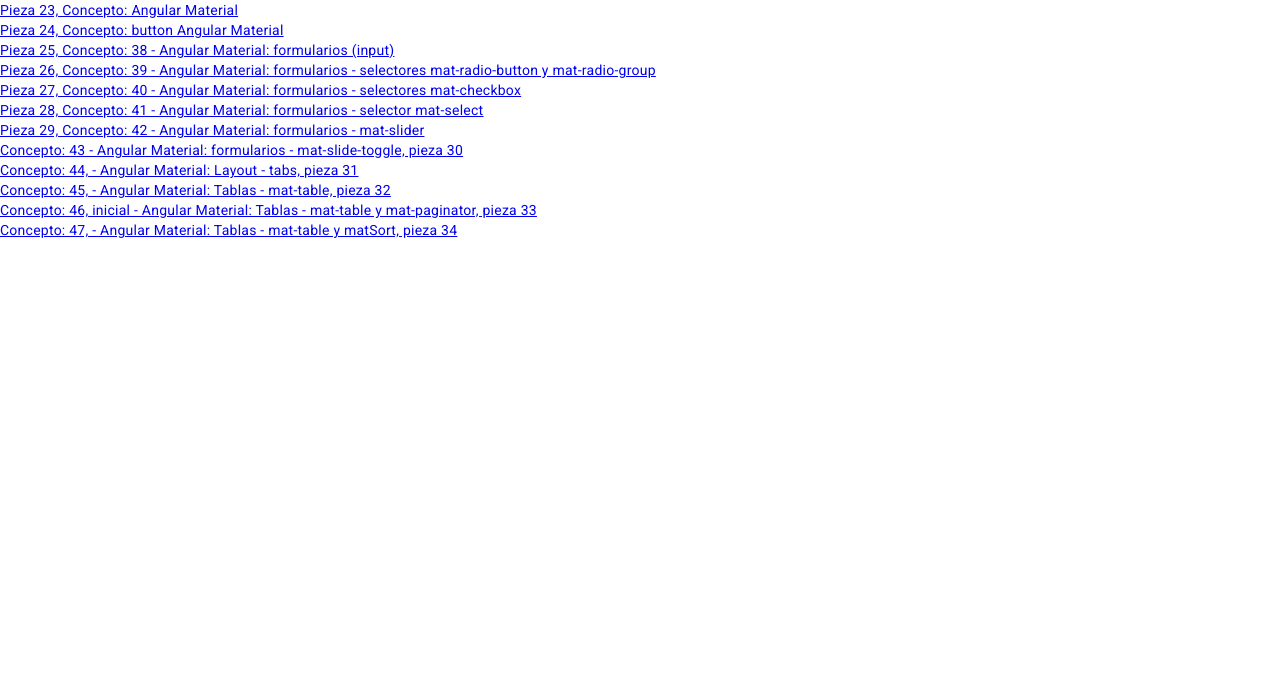
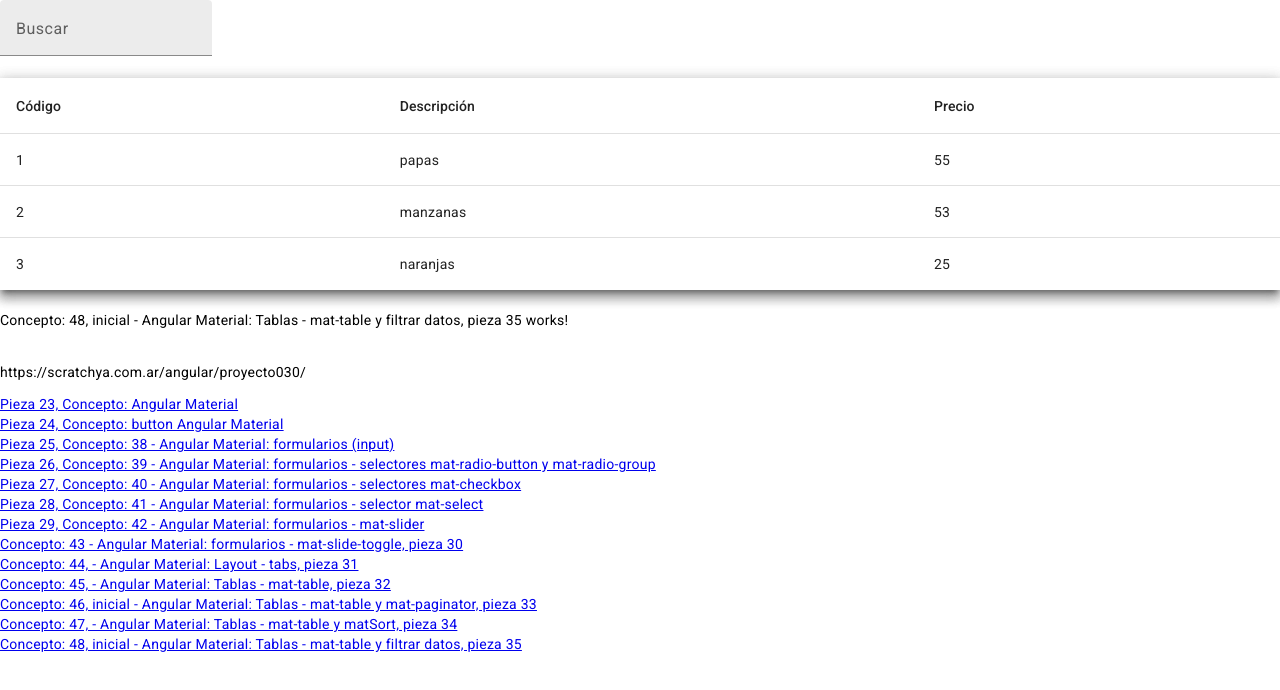
Before and after one commit to Miguelepst/appweb7, an Angular app: page /app-pieza35-p in a window 1280 px wide. Before the commit this address led to /. Shown: the top 690 px of the page. Built offline with nearby package versions, Linux system fonts and the light colour scheme.

Commit message:
Concepto: 48, Funcional(OK) - Angular Material: Tablas - mat-table y filtrar datos, pieza 35

```diff
--- /dev/null
+++ b/src/app/features/modulo1/components/pieza35/pieza35-p/pieza35-p.component.css
@@ -0,0 +1,3 @@
+table {
+    width: 100%;
+ }
--- /dev/null
+++ b/src/app/features/modulo1/components/pieza35/pieza35-p/pieza35-p.component.html
@@ -0,0 +1,31 @@
+<mat-form-field>
+  <mat-label>Buscar</mat-label>
+  <input matInput (keyup)="filtrar($event)" placeholder="buscar">
+</mat-form-field>
+<div class="mat-elevation-z8">
+  <table mat-table [dataSource]="dataSource" class="mat-elevation-z8">
+
+    <ng-container matColumnDef="codigo">
+      <th mat-header-cell *matHeaderCellDef> Código </th>
+      <td mat-cell *matCellDef="let articulo"> {{articulo.codigo}} </td>
+    </ng-container>
+
+    <ng-container matColumnDef="descripcion">
+      <th mat-header-cell *matHeaderCellDef> Descripción </th>
+      <td mat-cell *matCellDef="let articulo"> {{articulo.descripcion}} </td>
+    </ng-container>
+
+    <ng-container matColumnDef="precio">
+      <th mat-header-cell *matHeaderCellDef> Precio </th>
+      <td mat-cell *matCellDef="let articulo"> {{articulo.precio}} </td>
+    </ng-container>
+
+    <tr mat-header-row *matHeaderRowDef="columnas"></tr>
+    <tr mat-row *matRowDef="let row; columns: columnas;"></tr>
+  </table>
+</div>
+
+<br>
+<p>Concepto: 48, inicial - Angular Material: Tablas - mat-table y filtrar datos, pieza 35 works!</p>
+<br>
+<p>https://scratchya.com.ar/angular/proyecto030/</p>
--- /dev/null
+++ b/src/app/features/modulo1/components/pieza35/pieza35-p/pieza35-p.component.ts
@@ -0,0 +1,35 @@
+import { Component } from '@angular/core';
+import { MatTableDataSource } from '@angular/material/table';
+
+
+
+@Component({
+  selector: 'app-pieza35-p',
+  templateUrl: './pieza35-p.component.html',
+  styleUrls: ['./pieza35-p.component.css']
+})
+export class Pieza35PComponent {
+  columnas: string[] = ['codigo', 'descripcion', 'precio'];
+
+  datos: Articulo[] = [new Articulo(1, 'papas', 55),
+  new Articulo(2, 'manzanas', 53),
+  new Articulo(3, 'naranjas', 25),
+  ];
+
+  dataSource: any;
+
+  ngOnInit() {
+    this.dataSource = new MatTableDataSource(this.datos);
+  }
+
+  filtrar(event: Event) {
+    const filtro = (event.target as HTMLInputElement).value;
+    this.dataSource.filter = filtro.trim().toLowerCase();
+  }
+
+}
+
+export class Articulo {
+  constructor(public codigo: number, public descripcion: string, public precio: number) {
+  }
+}
--- a/src/app/features/modulo1/modulo1-routing.module.ts
+++ b/src/app/features/modulo1/modulo1-routing.module.ts
@@ -20,6 +20,7 @@
 import { Pieza32PComponent } from './components/pieza32/pieza32-p/pieza32-p.component';
 import { Pieza33PComponent } from './components/pieza33/pieza33-p/pieza33-p.component';
 import { Pieza34PComponent } from './components/pieza34/pieza34-p/pieza34-p.component';
+import { Pieza35PComponent } from './components/pieza35/pieza35-p/pieza35-p.component';
 
 
 
@@ -42,6 +43,7 @@
   { path: 'app-pieza32-p', component: Pieza32PComponent },
   { path: 'app-pieza33-p', component: Pieza33PComponent },
   { path: 'app-pieza34-p', component: Pieza34PComponent },
+  { path: 'app-pieza35-p', component: Pieza35PComponent },
 
 
 
--- a/src/app/features/modulo1/modulo1.component.html
+++ b/src/app/features/modulo1/modulo1.component.html
@@ -59,6 +59,11 @@
   <a routerLink="app-pieza34-p">Concepto: 47, - Angular Material: Tablas - mat-table y matSort, pieza 34
   </a>
 
+  <br>
+  <a routerLink="app-pieza35-p">Concepto: 48, inicial - Angular Material: Tablas - mat-table y filtrar datos, pieza 35
+  </a>
+
+
 
 
 
```
Also changed, not shown: src/app/features/modulo1/modulo1.module.ts (+7 -1 lines), 1 other file (tests, documents, lock files or other folders).
